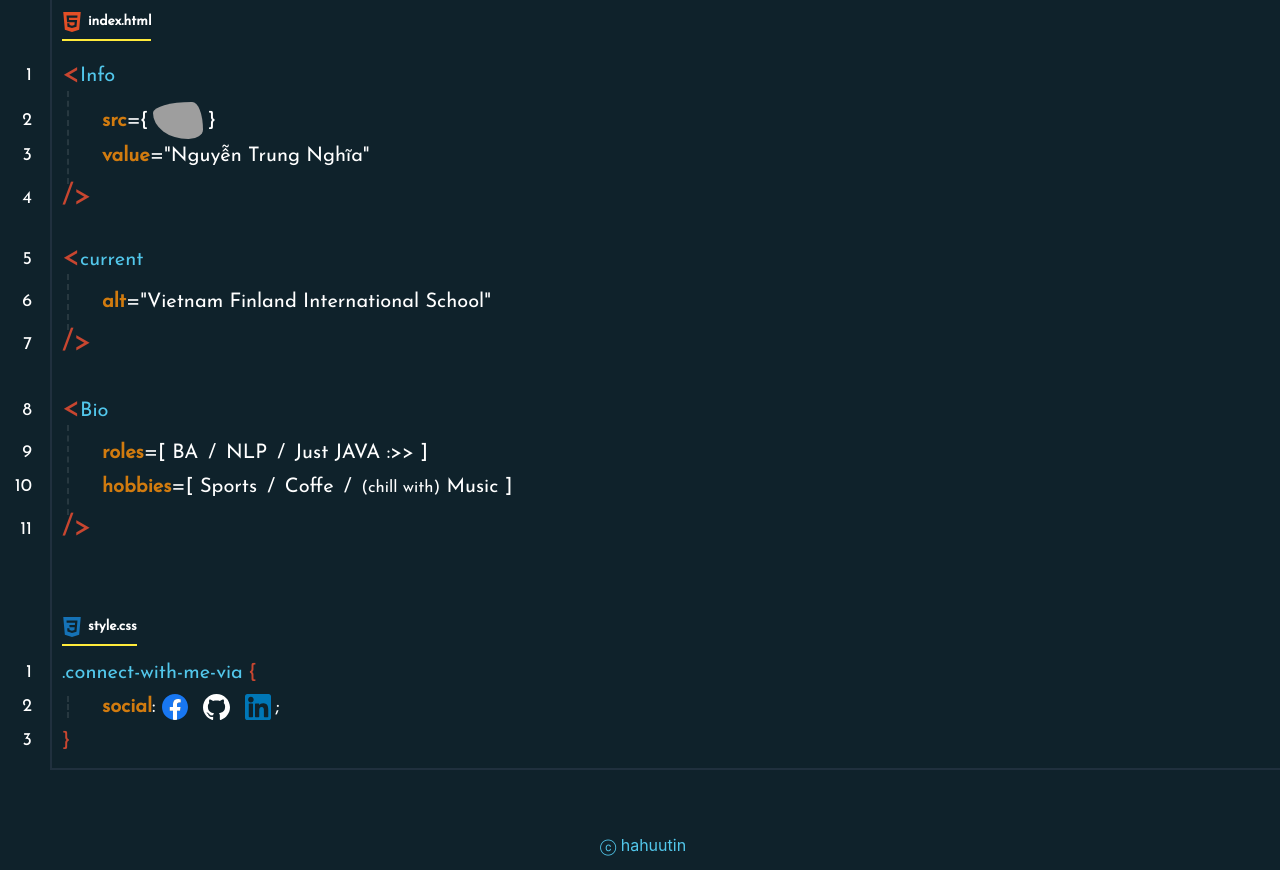
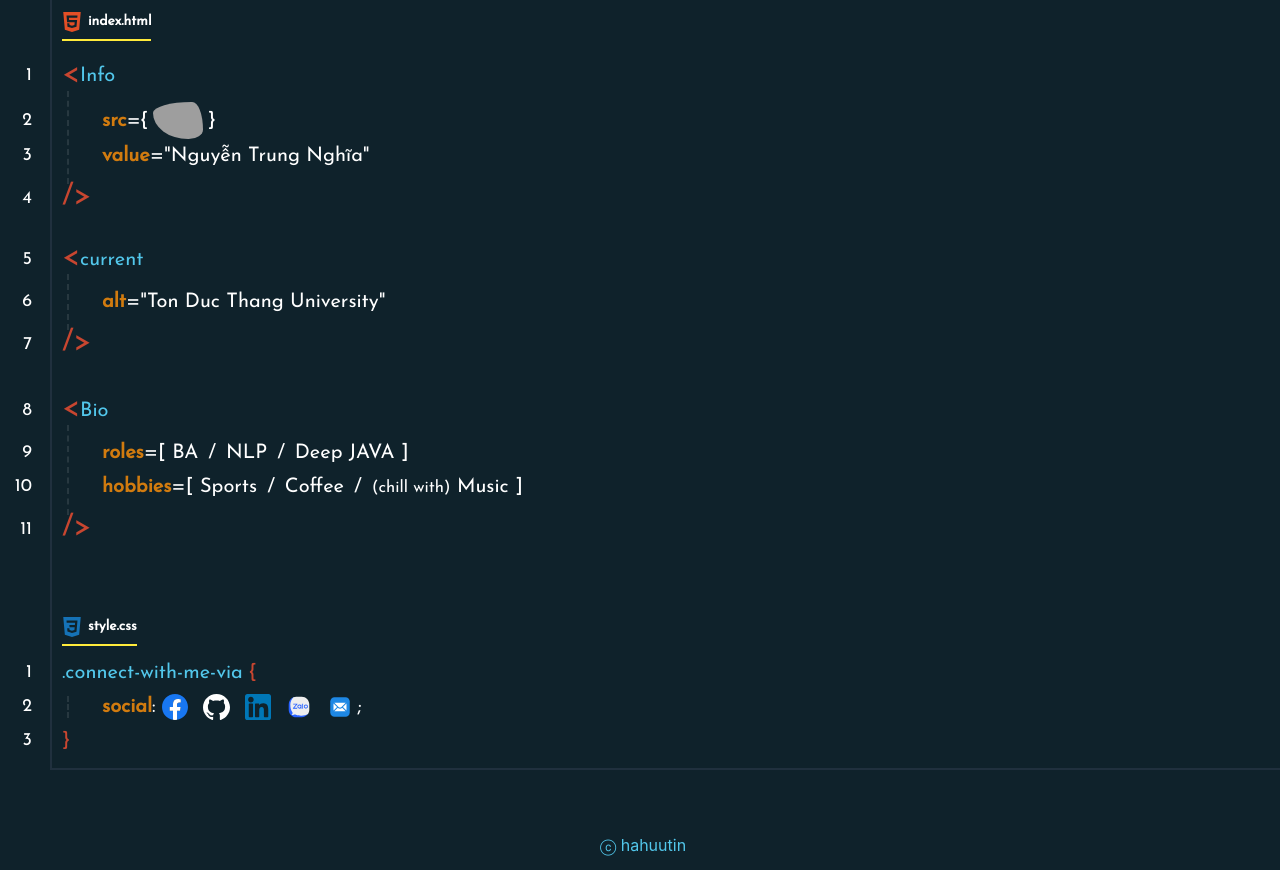
Before and after one commit to trngbro/bio, a plain HTML site: page index.html in a window 1280 px wide. Drawn offline with Linux system fonts and the light colour scheme; grey boxes are pictures that could not be loaded.

Commit message:
update profile

```diff
--- a/index.html
+++ b/index.html
@@ -61,7 +61,7 @@
             <div class="tag__line tag__line--indent js-line-html">
               <span class="tag__attr">alt</span>
               <span>=</span>
-              <span>"Vietnam Finland International School"</span>
+              <span>"Ton Duc Thang University"</span>
             </div>
             <div class="tag__line js-line-html">
               <span class="tag__char">/&gt;</span>
@@ -83,7 +83,7 @@
                 <span class="tag__value-separate"> / </span>
                 <span class="tag__value-text">NLP</span>
                 <span class="tag__value-separate">/ </span>
-                <span class="tag__value-text">Just JAVA :>></span>
+                <span class="tag__value-text">Deep JAVA</span>
                 <span class="tag__value-end">]</span>
               </span>
             </div>
@@ -94,7 +94,7 @@
                 <span class="tag__value-start">[</span>
                 <span class="tag__value-text tag__value--music">Sports</span>
                 <span class="tag__value-separate"> / </span>
-                <span class="tag__value-text tag__value--food">Coffe</span>
+                <span class="tag__value-text tag__value--food">Coffee</span>
                 <span class="tag__value-separate">/ </span>
                 <span class="tag__value-text tag__value--beer"><small>(chill with)</small> Music</span>
                 <span class="tag__value-end">]</span>
@@ -137,6 +137,16 @@
                       <img src="assets/linkedin.svg" alt="linkedin icon" />
                     </a>
                   </li>
+                  <li>
+                    <a class="social-contact__zalo" target="_blank" href="https://zalo.me/84947605644">
+                      <img src="assets/zalo.svg" alt="zalo icon" />
+                    </a>
+                  </li>
+                  <li>
+                    <a class="social-contact__mail" target="_blank" href="mailto:trngxbro@hotmail.com">
+                      <img src="assets/mail.svg" alt="mail icon" />
+                    </a>
+                  </li>
                 </ul>
                 <span class="css__char css__char--end">;</span>
               </div>
--- a/make-look-better.css
+++ b/make-look-better.css
@@ -23,6 +23,8 @@
   --cursor-stackoverflow: url("assets/cursor-stackoverflow.png");
   --cursor-linkedin: url("assets/cursor-linkedin.png");
   --cursor-viblo: url("assets/cursor-viblo.png");
+  --cursor-zalo: url("assets/cursor-zalo.png");
+  --cursor-mail: url("assets/cursor-mail.png");
 
   /* Spacing*/
   --indent: 40px;
@@ -371,6 +373,14 @@ body {
   cursor: var(--cursor-twitter), auto;
 }
 
+.social-contact__zalo {
+  cursor: var(--cursor-zalo), auto;
+}
+
+.social-contact__mail {
+  cursor: var(--cursor-mail), auto;
+}
+
 .social-contact__github {
   cursor: var(--cursor-github), auto;
 }
```
Also changed, not shown: assets/cursor-mail.png (added), assets/cursor-zalo.png (added), assets/mail.svg (added), assets/zalo.svg (added).
